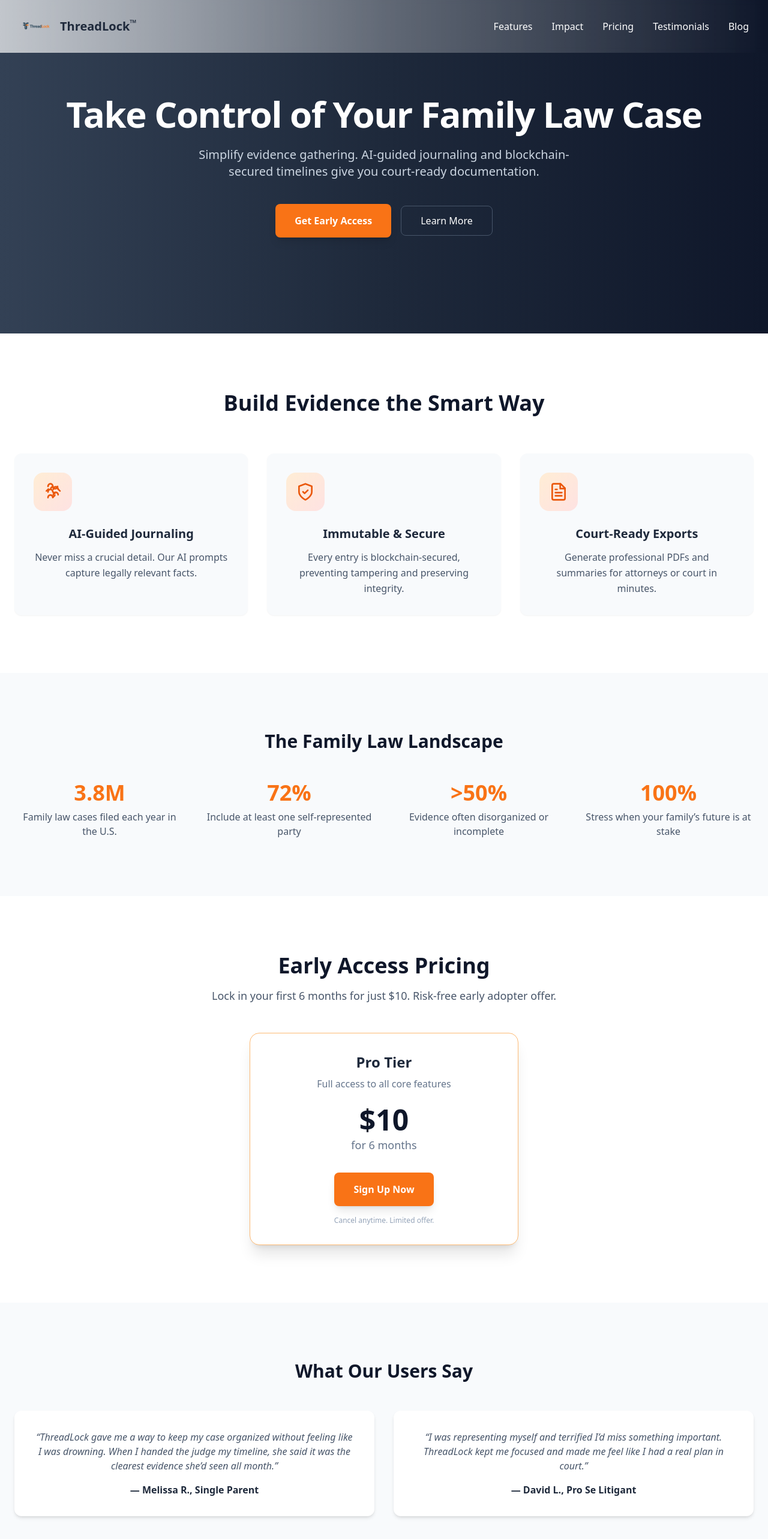
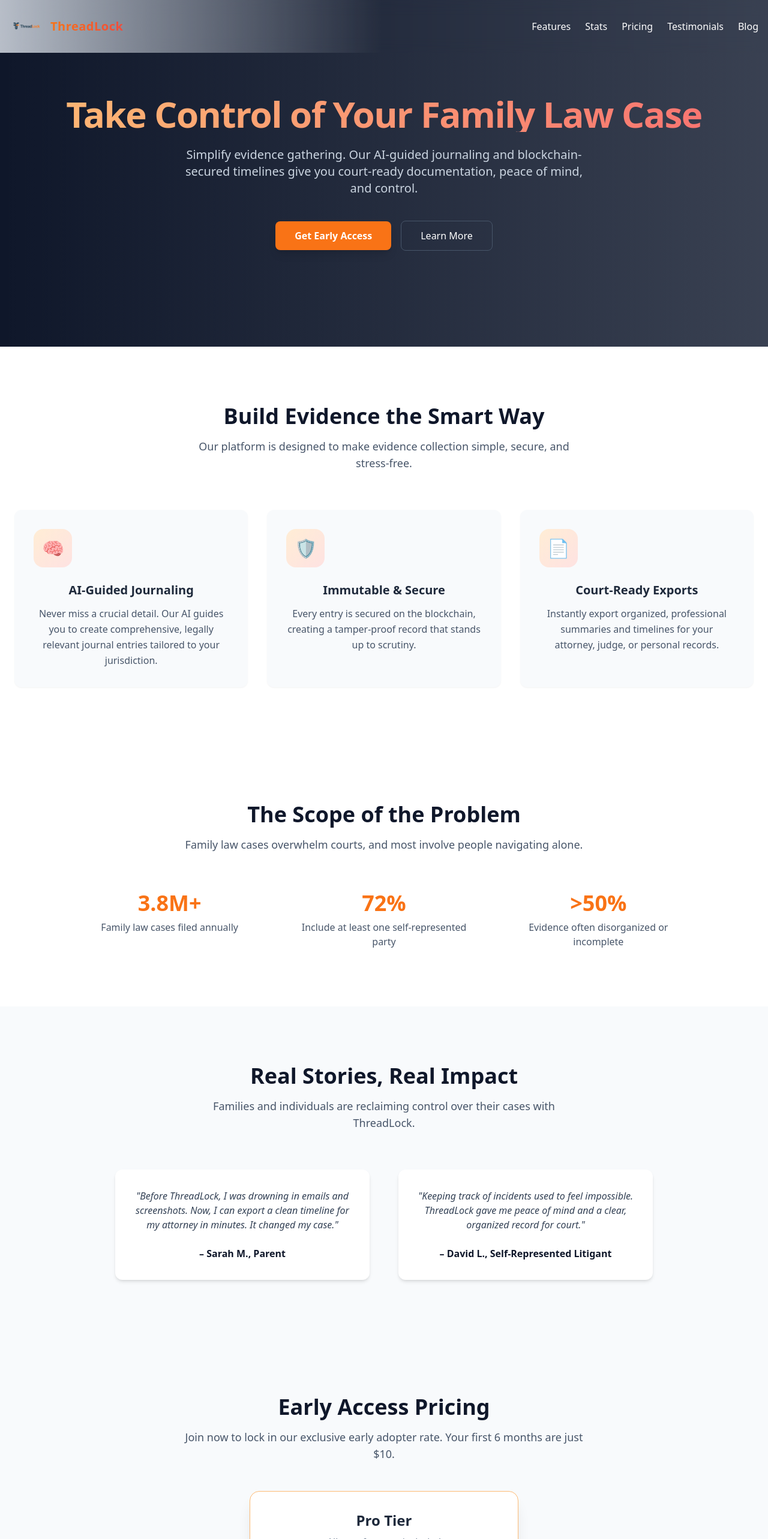
Before and after one commit to RedThreadGrp/ThreadLock, a Next.js app: page / in a window 1280 px wide. Shown: the top 2566 px of the page at 60% size. Built offline with nearby package versions, Linux system fonts and the light colour scheme.

Commit message:
Update index.js

```diff
--- a/pages/index.js
+++ b/pages/index.js
@@ -1,92 +1,46 @@
 import React from "react";
-
-// --- ICONS ---
-const BrainCircuitIcon = (props) => (
-  <svg xmlns="http://www.w3.org/2000/svg" width="24" height="24"
-    viewBox="0 0 24 24" fill="none" stroke="currentColor" strokeWidth="2"
-    strokeLinecap="round" strokeLinejoin="round" {...props}>
-    <path d="M12 5a3 3 0 1 0-5.993.23" />
-    <path d="M18.668 15.65a3 3 0 1 0-5.993.23" />
-    <path d="M12 12a3 3 0 1 0-5.993.23" />
-    <path d="M12 19a3 3 0 1 0-5.993.23" />
-    <path d="M18.668 8.65a3 3 0 1 0-5.993.23" />
-    <path d="M12 5a3 3 0 1 0 5.993.23" />
-    <path d="m12 12 2.5 2.5" />
-    <path d="m12 5-2.5 2.5" />
-    <path d="m18.5 8.5 2.5 2.5" />
-    <path d="m12 19 2.5-2.5" />
-    <path d="m6.5 8.5-2.5 2.5" />
-  </svg>
-);
-
-const ShieldCheckIcon = (props) => (
-  <svg xmlns="http://www.w3.org/2000/svg" width="24" height="24"
-    viewBox="0 0 24 24" fill="none" stroke="currentColor" strokeWidth="2"
-    strokeLinecap="round" strokeLinejoin="round" {...props}>
-    <path d="M12 22s8-4 8-10V5l-8-3-8 3v7c0 6 8 10 8 10z" />
-    <path d="m9 12 2 2 4-4" />
-  </svg>
-);
-
-const FileTextIcon = (props) => (
-  <svg xmlns="http://www.w3.org/2000/svg" width="24" height="24"
-    viewBox="0 0 24 24" fill="none" stroke="currentColor" strokeWidth="2"
-    strokeLinecap="round" strokeLinejoin="round" {...props}>
-    <path d="M14.5 2H6a2 2 0 0 0-2 2v16a2 2 0 0 0 2 2h12a2 2 0 0 0 2-2V7.5L14.5 2z" />
-    <polyline points="14 2 14 8 20 8" />
-    <line x1="16" y1="13" x2="8" y2="13" />
-    <line x1="16" y1="17" x2="8" y2="17" />
-    <line x1="10" y1="9" x2="8" y2="9" />
-  </svg>
-);
-
-// --- REUSABLE STRIPE CHECKOUT BUTTON ---
-const StripeButton = ({ children }) => (
-  <button
-    onClick={async () => {
-      const res = await fetch("/api/create-checkout-session", { method: "POST" });
-      const data = await res.json();
-      if (data.url) window.location.href = data.url;
-    }}
-    className="bg-orange-500 text-white font-semibold px-8 py-4 rounded-lg shadow-lg hover:bg-orange-600 transform hover:-translate-y-1 transition duration-300"
-  >
-    {children}
-  </button>
-);
 
 // --- HEADER ---
 const Header = () => (
-  <header className="absolute top-0 left-0 w-full z-10">
-    <div className="flex justify-between items-center px-8 py-4 bg-gradient-to-r from-white/70 via-white/30 to-transparent backdrop-blur-sm">
+  <header className="absolute top-0 left-0 w-full z-10 p-4 bg-gradient-to-r from-slate-200/80 via-transparent to-transparent backdrop-blur-md">
+    <div className="container mx-auto flex justify-between items-center">
       <div className="flex items-center space-x-3">
         <img src="/threadlock-logo.png" alt="ThreadLock Logo" className="h-14 w-auto" />
-        <span className="text-xl font-bold text-slate-800">ThreadLock<sup>™</sup></span>
+        <span className="text-transparent bg-clip-text bg-gradient-to-r from-orange-500 to-red-500 font-bold text-xl tracking-wide">ThreadLock<sup>TM</sup></span>
       </div>
-      <nav className="space-x-8 hidden md:flex">
-        <a href="#features" className="text-white hover:text-orange-400">Features</a>
-        <a href="#statistics" className="text-white hover:text-orange-400">Impact</a>
-        <a href="#pricing" className="text-white hover:text-orange-400">Pricing</a>
-        <a href="#testimonials" className="text-white hover:text-orange-400">Testimonials</a>
-        <a href="https://blog.threadlock.ai" className="text-white hover:text-orange-400">Blog</a>
+      <nav className="space-x-6 text-white font-medium">
+        <a href="#features" className="hover:text-orange-400">Features</a>
+        <a href="#stats" className="hover:text-orange-400">Stats</a>
+        <a href="#pricing" className="hover:text-orange-400">Pricing</a>
+        <a href="#testimonials" className="hover:text-orange-400">Testimonials</a>
+        <a href="https://blog.threadlock.ai" className="hover:text-orange-400">Blog</a>
       </nav>
     </div>
   </header>
 );
 
-// --- HERO ---
+// --- HERO SECTION ---
 const HeroSection = () => (
   <section className="relative text-white bg-slate-900">
-    <div className="absolute inset-0 bg-gradient-to-l from-slate-900 via-slate-800 to-slate-700"></div>
+    <div className="absolute inset-0 bg-gradient-to-l from-slate-200/20 to-transparent"></div>
     <div className="relative container mx-auto px-6 py-32 md:py-40 text-center">
-      <h1 className="text-4xl md:text-6xl font-extrabold tracking-tight leading-tight">
+      <h1 className="text-4xl md:text-6xl font-extrabold tracking-tight leading-tight text-transparent bg-clip-text bg-gradient-to-r from-orange-300 to-red-400">
         Take Control of Your Family Law Case
       </h1>
       <p className="mt-6 text-lg md:text-xl max-w-2xl mx-auto text-slate-300">
-        Simplify evidence gathering. AI-guided journaling and blockchain-secured timelines give you court-ready documentation.
+        Simplify evidence gathering. Our AI-guided journaling and blockchain-secured timelines give you court-ready documentation, peace of mind, and control.
       </p>
       <div className="mt-10 flex flex-col sm:flex-row justify-center items-center gap-4">
-        <StripeButton>Get Early Access</StripeButton>
-        <a href="#features" className="border border-slate-600 px-8 py-3 rounded-lg hover:bg-slate-800 transition-colors">
+        <a
+          href="/api/create-checkout-session"
+          className="bg-orange-500 text-white font-semibold px-8 py-3 rounded-lg shadow-lg hover:bg-orange-600 transform hover:-translate-y-1 transition-all duration-300 ease-in-out"
+        >
+          Get Early Access
+        </a>
+        <a
+          href="#features"
+          className="border border-slate-600 px-8 py-3 rounded-lg hover:bg-slate-800 hover:border-slate-500 transition-colors"
+        >
           Learn More
         </a>
       </div>
@@ -96,7 +50,7 @@ const HeroSection = () => (
 
 // --- FEATURE CARD ---
 const FeatureCard = ({ icon, title, children }) => (
-  <div className="bg-slate-50 p-8 rounded-xl shadow-sm hover:shadow-md transition duration-300">
+  <div className="bg-slate-50 p-8 rounded-xl shadow-sm hover:shadow-md transition-shadow duration-300">
     <div className="w-16 h-16 mb-6 bg-gradient-to-br from-orange-100 to-red-100 text-orange-600 flex items-center justify-center rounded-2xl">
       {icon}
     </div>
@@ -112,108 +66,127 @@ const FeaturesSection = () => (
       <h2 className="text-3xl md:text-4xl font-bold mb-4 text-slate-900">
         Build Evidence the Smart Way
       </h2>
-      <div className="grid md:grid-cols-3 gap-8 mt-16">
-        <FeatureCard icon={<BrainCircuitIcon className="w-8 h-8" />} title="AI-Guided Journaling">
-          Never miss a crucial detail. Our AI prompts capture legally relevant facts.
+      <p className="text-lg text-slate-600 max-w-2xl mx-auto mb-16">
+        Our platform is designed to make evidence collection simple, secure, and stress-free.
+      </p>
+      <div className="grid md:grid-cols-3 gap-8">
+        <FeatureCard icon={<span className="text-3xl">🧠</span>} title="AI-Guided Journaling">
+          Never miss a crucial detail. Our AI guides you to create comprehensive, legally relevant journal entries tailored to your jurisdiction.
         </FeatureCard>
-        <FeatureCard icon={<ShieldCheckIcon className="w-8 h-8" />} title="Immutable & Secure">
-          Every entry is blockchain-secured, preventing tampering and preserving integrity.
+        <FeatureCard icon={<span className="text-3xl">🛡️</span>} title="Immutable & Secure">
+          Every entry is secured on the blockchain, creating a tamper-proof record that stands up to scrutiny.
         </FeatureCard>
-        <FeatureCard icon={<FileTextIcon className="w-8 h-8" />} title="Court-Ready Exports">
-          Generate professional PDFs and summaries for attorneys or court in minutes.
+        <FeatureCard icon={<span className="text-3xl">📄</span>} title="Court-Ready Exports">
+          Instantly export organized, professional summaries and timelines for your attorney, judge, or personal records.
         </FeatureCard>
       </div>
     </div>
   </section>
 );
 
-// --- STATISTICS ---
+// --- STATISTICS SECTION ---
 const StatisticsSection = () => (
-  <section id="statistics" className="bg-slate-50 py-24 text-center">
-    <div className="container mx-auto px-6">
-      <h2 className="text-3xl font-bold mb-12 text-slate-900">The Family Law Landscape</h2>
-      <div className="grid sm:grid-cols-2 md:grid-cols-4 gap-8">
+  <section id="stats" className="py-24 bg-white text-gray-800">
+    <div className="container mx-auto px-6 text-center">
+      <h2 className="text-3xl md:text-4xl font-bold mb-4 text-slate-900">
+        The Scope of the Problem
+      </h2>
+      <p className="text-lg text-slate-600 max-w-2xl mx-auto mb-16">
+        Family law cases overwhelm courts, and most involve people navigating alone.
+      </p>
+      <div className="grid md:grid-cols-3 gap-12 max-w-5xl mx-auto">
         <div>
-          <h3 className="text-4xl font-extrabold text-orange-500">3.8M</h3>
-          <p className="text-slate-600 mt-2">Family law cases filed each year in the U.S.</p>
+          <h3 className="text-4xl font-extrabold text-orange-500">3.8M+</h3>
+          <p className="text-slate-600 mt-2">Family law cases filed annually</p>
         </div>
         <div>
           <h3 className="text-4xl font-extrabold text-orange-500">72%</h3>
           <p className="text-slate-600 mt-2">Include at least one self-represented party</p>
         </div>
         <div>
-          <h3 className="text-4xl font-extrabold text-orange-500">>50%</h3>
+          <h3 className="text-4xl font-extrabold text-orange-500">&gt;50%</h3>
           <p className="text-slate-600 mt-2">Evidence often disorganized or incomplete</p>
-        </div>
-        <div>
-          <h3 className="text-4xl font-extrabold text-orange-500">100%</h3>
-          <p className="text-slate-600 mt-2">Stress when your family’s future is at stake</p>
         </div>
       </div>
     </div>
   </section>
 );
 
-// --- PRICING ---
-const PricingSection = () => (
-  <section id="pricing" className="py-24 bg-white text-center text-gray-800">
-    <div className="container mx-auto px-6">
-      <h2 className="text-3xl md:text-4xl font-bold mb-4 text-slate-900">Early Access Pricing</h2>
-      <p className="text-lg text-slate-600 mb-12 max-w-2xl mx-auto">
-        Lock in your first 6 months for just $10. Risk-free early adopter offer.
+// --- TESTIMONIALS SECTION ---
+const TestimonialsSection = () => (
+  <section id="testimonials" className="py-24 bg-slate-50 text-gray-800">
+    <div className="container mx-auto px-6 text-center">
+      <h2 className="text-3xl md:text-4xl font-bold mb-4 text-slate-900">Real Stories, Real Impact</h2>
+      <p className="text-lg text-slate-600 mb-16 max-w-2xl mx-auto">
+        Families and individuals are reclaiming control over their cases with ThreadLock.
       </p>
-      <div className="max-w-md mx-auto bg-white rounded-2xl shadow-xl border border-orange-300 p-8">
-        <h3 className="text-2xl font-bold text-slate-800 mb-2">Pro Tier</h3>
-        <p className="text-slate-500 mb-6">Full access to all core features</p>
-        <div className="text-5xl font-extrabold text-slate-900 mb-1">$10</div>
-        <div className="text-lg text-slate-500 mb-8">for 6 months</div>
-        <StripeButton>Sign Up Now</StripeButton>
-        <p className="text-xs text-slate-400 mt-4">Cancel anytime. Limited offer.</p>
-      </div>
-    </div>
-  </section>
-);
-
-// --- TESTIMONIALS ---
-const TestimonialsSection = () => (
-  <section id="testimonials" className="py-24 bg-slate-50">
-    <div className="container mx-auto px-6 text-center">
-      <h2 className="text-3xl font-bold text-slate-900 mb-12">What Our Users Say</h2>
-      <div className="grid md:grid-cols-2 gap-8">
+      <div className="grid md:grid-cols-2 gap-12 max-w-4xl mx-auto">
         <div className="bg-white p-8 rounded-xl shadow-md">
-          <p className="text-slate-600 italic">
-            “ThreadLock gave me a way to keep my case organized without feeling like I was drowning.
-            When I handed the judge my timeline, she said it was the clearest evidence she’d seen all month.”
+          <p className="text-slate-700 italic mb-6">
+            "Before ThreadLock, I was drowning in emails and screenshots. Now, I can export a clean timeline for my attorney in minutes. It changed my case."
           </p>
-          <p className="mt-4 font-semibold text-slate-800">— Melissa R., Single Parent</p>
+          <h4 className="font-semibold text-slate-900">– Sarah M., Parent</h4>
         </div>
         <div className="bg-white p-8 rounded-xl shadow-md">
-          <p className="text-slate-600 italic">
-            “I was representing myself and terrified I’d miss something important.
-            ThreadLock kept me focused and made me feel like I had a real plan in court.”
+          <p className="text-slate-700 italic mb-6">
+            "Keeping track of incidents used to feel impossible. ThreadLock gave me peace of mind and a clear, organized record for court."
           </p>
-          <p className="mt-4 font-semibold text-slate-800">— David L., Pro Se Litigant</p>
+          <h4 className="font-semibold text-slate-900">– David L., Self-Represented Litigant</h4>
         </div>
       </div>
     </div>
   </section>
 );
 
-// --- CTA ---
+// --- PRICING SECTION ---
+const PricingSection = () => (
+  <section id="pricing" className="py-24 bg-slate-50 text-center text-gray-800">
+    <div className="container mx-auto px-6">
+      <h2 className="text-3xl md:text-4xl font-bold mb-4 text-slate-900">Early Access Pricing</h2>
+      <p className="text-lg text-slate-600 mb-12 max-w-2xl mx-auto">
+        Join now to lock in our exclusive early adopter rate. Your first 6 months are just $10.
+      </p>
+      <div className="max-w-md mx-auto bg-white rounded-2xl shadow-xl border border-orange-300 p-8 transform hover:scale-105 transition-transform duration-300">
+        <h3 className="text-2xl font-bold text-slate-800 mb-2">Pro Tier</h3>
+        <p className="text-slate-500 mb-6">All core features included</p>
+        <div className="text-5xl font-extrabold text-slate-900 mb-1">$10</div>
+        <div className="text-lg text-slate-500 mb-8">for your first 6 months</div>
+        <a
+          href="/api/create-checkout-session"
+          className="block w-full bg-orange-500 hover:bg-orange-600 text-white font-semibold py-4 rounded-lg shadow-md transition-all duration-300"
+        >
+          Sign Up Now
+        </a>
+        <p className="text-xs text-slate-400 mt-4">Limited time offer.</p>
+      </div>
+    </div>
+  </section>
+);
+
+// --- CALL TO ACTION SECTION ---
 const CallToActionSection = () => (
-  <section className="bg-slate-800 text-white py-20 text-center">
-    <h2 className="text-3xl md:text-4xl font-bold mb-4">Start Building Your Case Today</h2>
-    <p className="mb-8 max-w-xl mx-auto text-slate-300">
-      Your evidence matters. ThreadLock™ helps you document, secure, and present it clearly—without the stress.
-    </p>
-    <StripeButton>Claim Early Access</StripeButton>
+  <section className="bg-slate-800 text-white py-20">
+    <div className="container mx-auto px-6 text-center">
+      <h2 className="text-3xl md:text-4xl font-bold mb-4">
+        Start Building Your Case Today
+      </h2>
+      <p className="mb-8 max-w-xl mx-auto text-slate-300">
+        Your evidence matters. ThreadLock helps you document, secure, and present it clearly—without the stress.
+      </p>
+      <a
+        href="/api/create-checkout-session"
+        className="bg-orange-500 text-white font-semibold px-8 py-4 rounded-lg shadow-lg hover:bg-orange-600 transform hover:-translate-y-1 transition-all duration-300 ease-in-out"
+      >
+        Claim Early Access
+      </a>
+    </div>
   </section>
 );
 
 // --- FOOTER ---
 const Footer = () => (
   <footer className="bg-slate-900 text-slate-400 text-sm py-8 text-center">
-    <p>© {new Date().getFullYear()} ThreadLock™. All rights reserved.</p>
+    <p>© {new Date().getFullYear()} ThreadLock. All rights reserved.</p>
   </footer>
 );
 
@@ -226,8 +199,8 @@ export default function Home() {
         <HeroSection />
         <FeaturesSection />
         <StatisticsSection />
+        <TestimonialsSection />
         <PricingSection />
-        <TestimonialsSection />
         <CallToActionSection />
       </main>
       <Footer />
```
